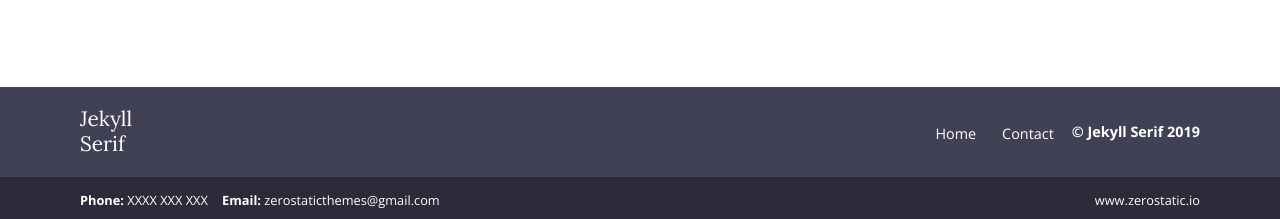
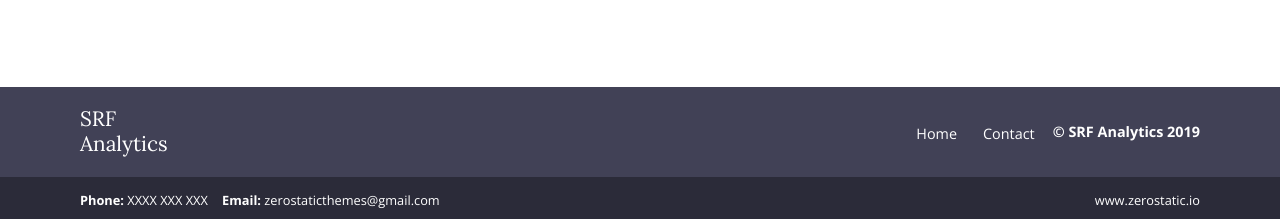
Before and after one commit to SRFAnalytics/srfanalytics.github.io, a Jekyll site: the page built from index.html, in a window 1280 px wide. Shown: the part 1468-1687 px from the top of the page. Built offline with Jekyll 4.4.1, drawn with Linux system fonts in a browser that asks for light colours.

Commit message:
Update _config.yml

```diff
--- a/_config.yml
+++ b/_config.yml
@@ -1,7 +1,7 @@
 baseurl: ''
 exclude: ['README.md']
 permalink: pretty
-title: 'Jekyll Serif'
+title: 'SRF Analytics'
 
 collections:
   services:
```
